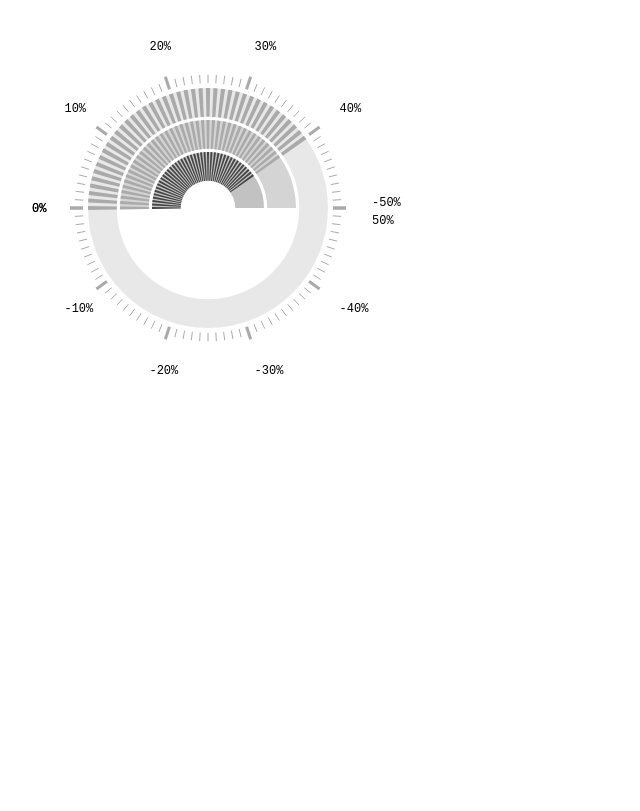
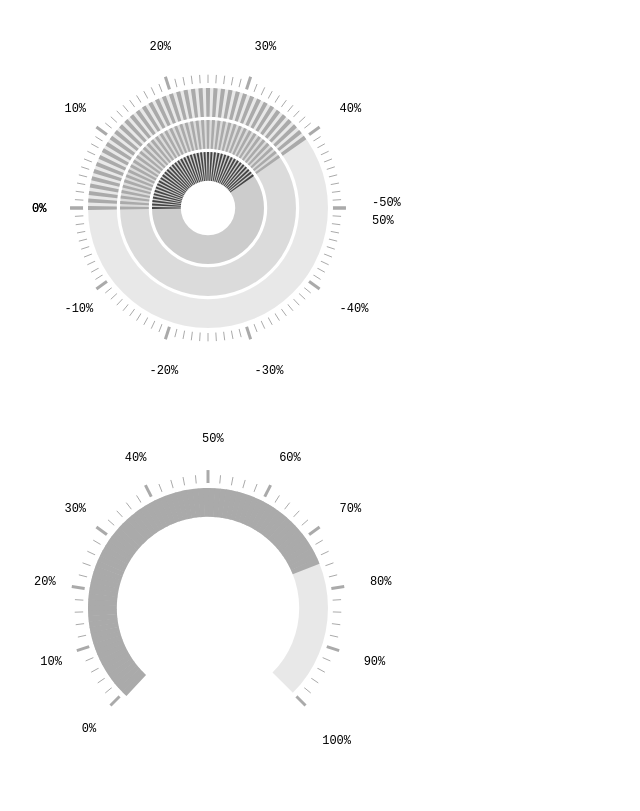
Before and after one commit to igw-ted/d3-simple-gauge, a website: page src/index.html in a window 1280 px wide. Shown: the whole page, without its empty margins (0-640 px from the left). Drawn offline with nearby package versions, Linux system fonts and the light colour scheme.

Commit message:
More variables

```diff
--- a/src/Gauge.js
+++ b/src/Gauge.js
@@ -26,17 +26,18 @@ class Gauge {
         }
 
         for(let i = 0; i <= Math.abs(vars.data / this.tickSize); i++) {
-            let startAngle, endAngle;
+            let startAngle, endAngle
 
-            let offset = 1; // tiny offset to get the steps in the middle of the ticks.
+            let offset = this.tickOffset; // tiny offset to get the steps in the middle of the ticks.
+            console.log(offset)
 
             if(vars.data > 0) {
-                startAngle = (vars.orientation - 1 + (vars.tick * i)) * Math.PI/180;
-                endAngle = (vars.orientation - 1 + (vars.tick * i) + this.tickThickness) * Math.PI/180;
+                startAngle = (vars.orientation - offset + (vars.tick * i)) * Math.PI/180;
+                endAngle = (vars.orientation - offset + (vars.tick * i) + this.tickThickness) * Math.PI/180;
             }
             else {
-                startAngle = (vars.orientation - vars.tick + (vars.tick * i * -1)) * Math.PI/180;
-                endAngle = (vars.orientation  - vars.tick + (vars.tick * i * -1) + this.tickThickness) * Math.PI/180;
+                startAngle = (vars.orientation - offset + (vars.tick * i * -1)) * Math.PI/180;
+                endAngle = (vars.orientation  - offset + (vars.tick * i * -1) + this.tickThickness) * Math.PI/180;
             }
 
             let arc = d3.arc().innerRadius(vars.thicknessBase - this.offset - vars.thicknessBase * this.thickness / 10)
@@ -228,7 +229,7 @@ class Gauge {
         let textElement = document.createElementNS("http://www.w3.org/2000/svg", "text");
         textElement.setAttribute("x", x);
         textElement.setAttribute("y", y);
-        textElement.style.fontSize = this.tickLabelSize + "px";
+        textElement.style.fontSize = this.tickLabelSize;
         textElement.setAttribute("transform", "translate(" + transformX + "," + transformY + ")");
         textElement.style.fill = this.tickLabelColor;
         textElement.style.fontFamily = this.tickLabelFontFamily;
@@ -295,6 +296,7 @@ class Gauge {
         this.tickLabelSize = "11px";
         this.tickLabelColor = "#000";
         this.tickLabelFontFamily = "monospace";
+        this.tickOffset = 1;
     }
 
     /*
@@ -330,5 +332,6 @@ class Gauge {
         this.tickLabelColor = typeof config.tickLabelColor === "undefined" ? this.tickLabelColor : config.tickLabelColor;
         this.tickLabelSize = typeof config.tickLabelSize === "undefined" ? this.tickLabelSize : config.tickLabelSize;
         this.tickLabelFontFamily = typeof config.tickLabelFontFamily === "undefined" ? this.tickLabelFontFamily : config.tickLabelFontFamily;
+        this.tickOffset = typeof config.tickOffset === "undefined" ? this.tickOffset : config.tickOffset;
     }
 }
--- a/src/index.html
+++ b/src/index.html
@@ -25,8 +25,38 @@
             <div id="temp2"></div>
             <div id="temp3"></div>
         </div>
+        <div id="base270">
+            <div id="gauge270"></div>
+        </div>
 
         <script type="text/javascript">
+
+            let base270 = new Gauge();
+            base270.setConfig({
+                width: 400,
+                height: 400,
+                rootElement: "gauge270",
+                labelElement: "gauge270-label",
+                data: 75,
+                thickness: 2.4,
+                tickThickness: 3,
+                maxDegrees: 270,
+                minValue: 0,
+                maxValue: 100,
+                orientation: 225,
+                background: "rgba(0,0,0,0.09)",
+                tickModulus: 2,
+                bigTickModulus: 10,
+                tickColor: "#aaa",
+                tickOffset: 2.2,
+                tickCoverColor: "#fff",
+                tickLabelColor: "#000",
+                tickLabelSize: 12,
+                unit: "%",
+                tickLabelFontFamily: "monospace"
+            });
+            base270.update();
+
             let temp1 = new Gauge();
             temp1.setConfig({
                 width: 400,
@@ -59,13 +89,14 @@
                 height: 400,
                 rootElement: "temp2",
                 labelElement: "temp2-label",
+                backgroundFill: "full",
                 offset: 32,
                 thickness: 2.4,
                 tickThickness: 2,
                 data: 40,
                 maxDegrees: 180,
                 orientation: temp1.orientationVar().WEST,
-                background: "rgba(0,0,0,0.17)"
+                background: "rgba(0,0,0,0.14)"
             });
             temp2.update();
 
@@ -74,6 +105,7 @@
                 width: 400,
                 height: 400,
                 rootElement: "temp3",
+                backgroundFill: "full",
                 labelElement: "temp3-label",
                 data: 40,
                 offset: 64,
@@ -82,7 +114,7 @@
                 maxDegrees: 180,
                 orientation: temp1.orientationVar().WEST,
                 color: "#444",
-                background: "rgba(0,0,0,0.24)",
+                background: "rgba(0,0,0,0.20)",
             });
             temp3.update();
 
```
Also changed, not shown: README.md.
